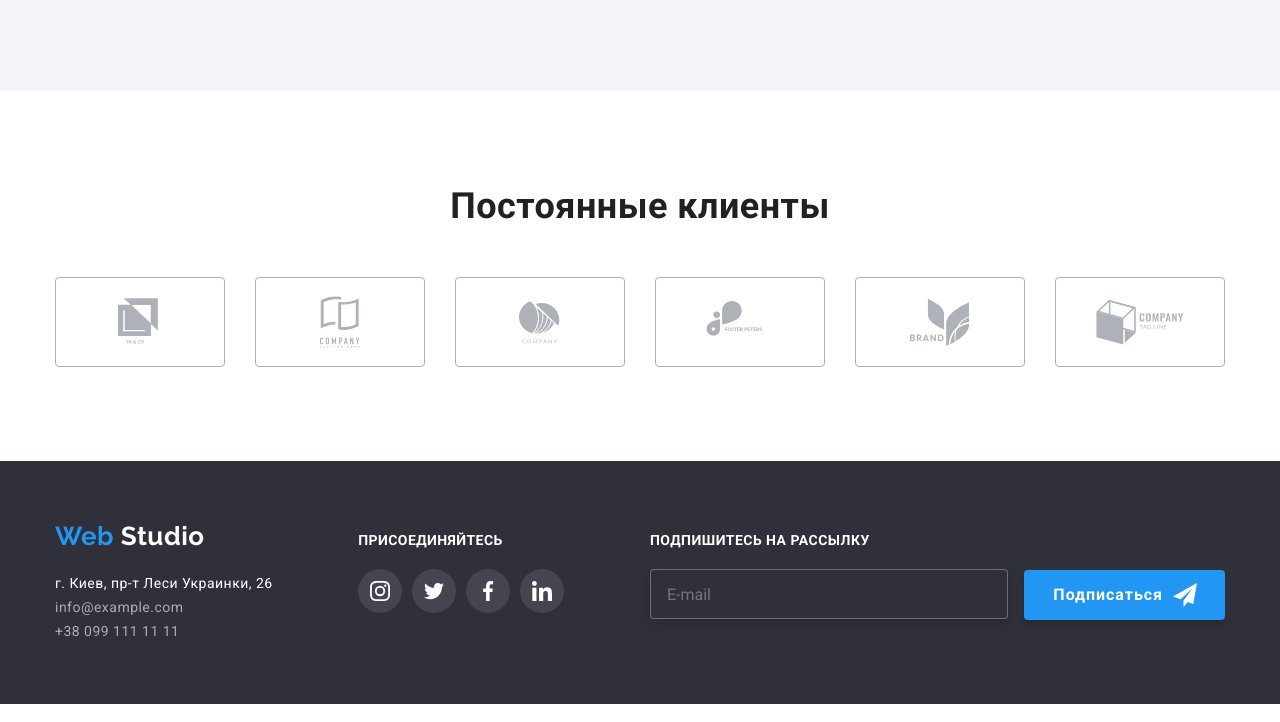
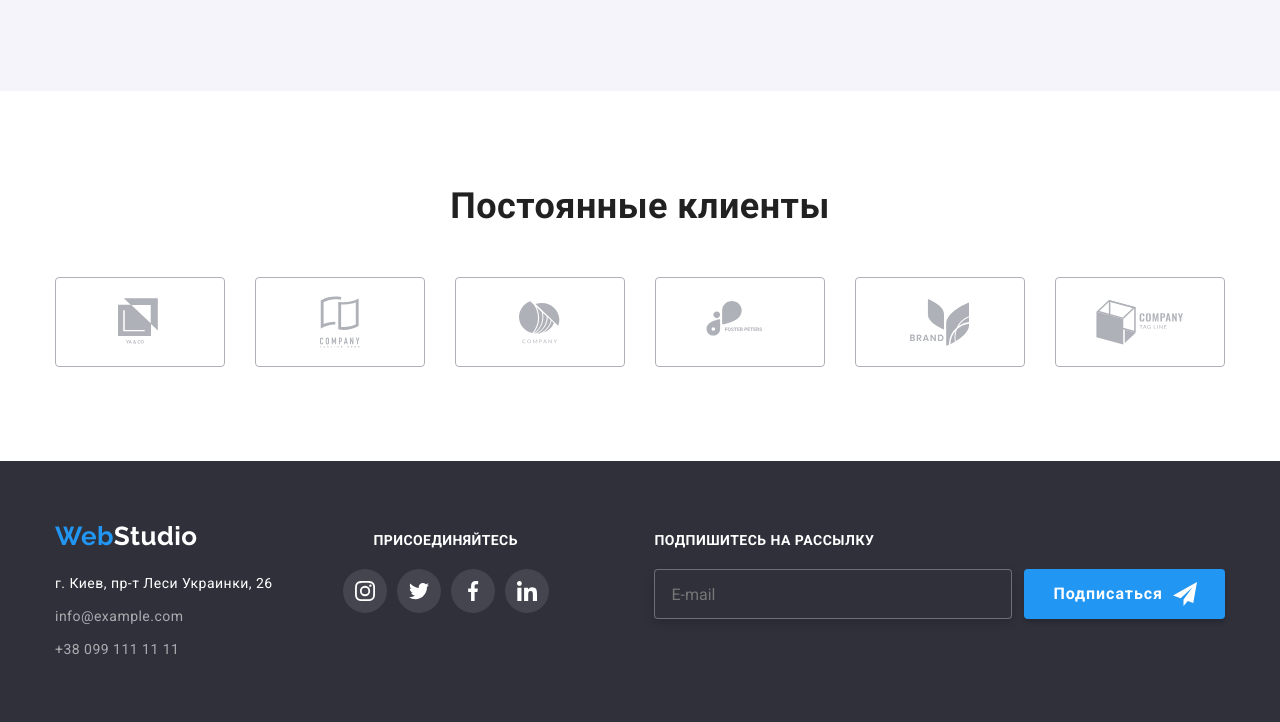
Before and after one commit to volodymyr-oliinyk8/goit-markup-hw-08, a plain HTML site: page index.html in a window 1280 px wide. Shown: the part 2127-2849 px from the top of the page. Drawn offline with Linux system fonts and the light colour scheme.

Commit message:
footer compled

```diff
--- a/index.html
+++ b/index.html
@@ -338,13 +338,14 @@
     </main>
     <footer class="footer-bottom">
       <div class="container fotter-container">
-        <div>
+        <div class="footer-contacts">
+          <div class="footer-address">
             <a class="logo-link" href="./index.html"
-            >Web <span class="logo-footer">Studio</span></a
+              >Web<span class="logo-footer">Studio</span></a
             >
             <!--адресс, телефон, почта-->
             <address>
-            <ul>
+              <ul class="address-list">
                 <li class="address-city">г. Киев, пр-т Леси Украинки, 26</li>
                 <li>
                   <a class="address-link footer" href="mailto:info@example.com"
@@ -392,8 +393,10 @@
               </li>
             </ul>
           </div>
+        </div>
         <form class="footer-form" action="mailto:info@devstudio.com">
           <p>Подпишитесь на рассылку</p>
+          <div class="form-elements">
             <input type="email" placeholder="E-mail" />
             <button class="footer-button" type="submit">
               Подписаться
@@ -401,6 +404,7 @@
                 <use href="./images/icon/sprite.svg#icon-send"></use>
               </svg>
             </button>
+          </div>
         </form>
       </div>
     </footer>
--- a/sass/components/_footer.scss
+++ b/sass/components/_footer.scss
@@ -2,8 +2,17 @@ footer {
   background-color: #2f303a;
 }
 .footer-bottom {
-  padding-top: 60px;
-  padding-bottom: 60px;
+  @media screen and (max-width: 767px) {
+    padding-top: 60px;
+    padding-bottom: 60px;
+  }
+  @media screen and (min-width: 768px) {
+    padding-top: 0;
+    padding-bottom: 48px;
+  }
+  @media screen and (min-width: 1200px) {
+    padding-bottom: 0;
+  }
 }
 .logo-footer {
   color: $white-color;
@@ -16,6 +25,14 @@ address {
   font-size: 14px;
   line-height: 1.71;
 }
+.address-list li:not(:last-child) {
+  @media screen and (max-width: 1199px) {
+    margin-bottom: 8px;
+  }
+  @media screen and (min-width: 1200px) {
+    margin-bottom: 9px;
+  }
+}
 /* цвет ссылок телефон+почта */
 
 .address-link {
@@ -25,10 +42,42 @@ address {
   }
 }
 .fotter-container {
-  display: flex;
-  align-items: baseline;
-  justify-content: space-between;
+  @media screen and (max-width: 767px) {
+    display: block;
+  }
+  @media screen and (min-width: 1200px) {
+    display: flex;
+    align-items: baseline;
+  }
 }
+.footer-contacts {
+  @media screen and (min-width: 768px) {
+    display: flex;
+    padding-left: 65px;
+    text-align: center;
+  }
+  @media screen and (min-width: 1200px) {
+    padding-left: 0;
+    text-align: left;
+    align-items: baseline;
+  }
+}
+.footer-address {
+  @media screen and (max-width: 767px) {
+    text-align: center;
+  }
+  @media screen and (min-width: 768px) {
+    margin-right: 165px;
+    margin-top: 60px;
+    margin-bottom: 72px;
+  }
+  @media screen and (min-width: 1200px) {
+    margin-right: 70px;
+    margin-top: 60px;
+    margin-bottom: 60px;
+  }
+}
+
 .social-list-fotter {
   font-weight: 700;
   font-size: 14px;
@@ -39,10 +88,26 @@ address {
   & > p {
     margin: 0;
   }
+  @media screen and (max-width: 767px) {
+    text-align: center;
+    margin-top: 60px;
+  }
+  @media screen and (min-width: 768px) {
+    margin-top: 83px;
+    & > p {
+      text-align: center;
+    }
+  }
+  @media screen and (min-width: 1200px) {
+    margin-top: 0;
+  }
 }
 .social-item-footer {
   display: flex;
   margin-top: 20px;
+  @media screen and (max-width: 767px) {
+    justify-content: center;
+  }
 }
 .list-link-footer {
   display: inline-flex;
@@ -76,7 +141,7 @@ address {
   height: 20px;
 }
 .footer-form {
-  & > p {
+  & p {
     margin-top: 0;
     margin-bottom: 20px;
     margin-left: 0;
@@ -87,12 +152,11 @@ address {
     text-transform: uppercase;
     color: $white-color;
   }
-  & > input {
+  & input {
     padding-top: 15px;
     padding-bottom: 15px;
     padding-left: 16px;
     padding-right: 16px;
-    width: 358px;
     height: 50px;
     background-color: #2f303a;
     border: 1px solid rgba(255, 255, 255, 0.3);
@@ -101,9 +165,47 @@ address {
     border-radius: 4px;
     color: $white-color;
   }
+  @media screen and (max-width: 767px) {
+    margin-top: 60px;
+    & p {
+      text-align: center;
+    }
+    & input {
+      width: 100%;
+      margin-bottom: 20px;
+    }
+  }
+  @media screen and (min-width: 768px) {
+    & p {
+      text-align: center;
+    }
+    & input {
+      display: block;
+      width: 450px;
+      margin-right: auto;
+      margin-left: auto;
+      margin-bottom: 20px;
+    }
+  }
+  @media screen and (min-width: 1200px) {
+    display: block;
+    & input {
+      width: 358px;
+      margin-bottom: 0;
+      margin-right: 12px;
+    }
+    & p {
+      text-align: left;
+    }
+    margin-left: auto;
+  }
+}
+.form-elements {
+  @media screen and (min-width: 1200px) {
+    display: flex;
+  }
 }
 .footer-button {
-  margin-left: 12px;
   padding-top: 10px;
   padding-bottom: 10px;
   padding-left: 29px;
@@ -119,6 +221,11 @@ address {
   line-height: 1.875;
   letter-spacing: 0.06em;
   color: $white-color;
+  @media screen and (max-width: 1199px) {
+    display: block;
+    margin-left: auto;
+    margin-right: auto;
+  }
 }
 .footer-form-send {
   margin-left: 10px;
```
Also changed, not shown: css/main.css, css/main.min.css, 2 other files. Lines whose indentation alone changed are shown as unchanged.
